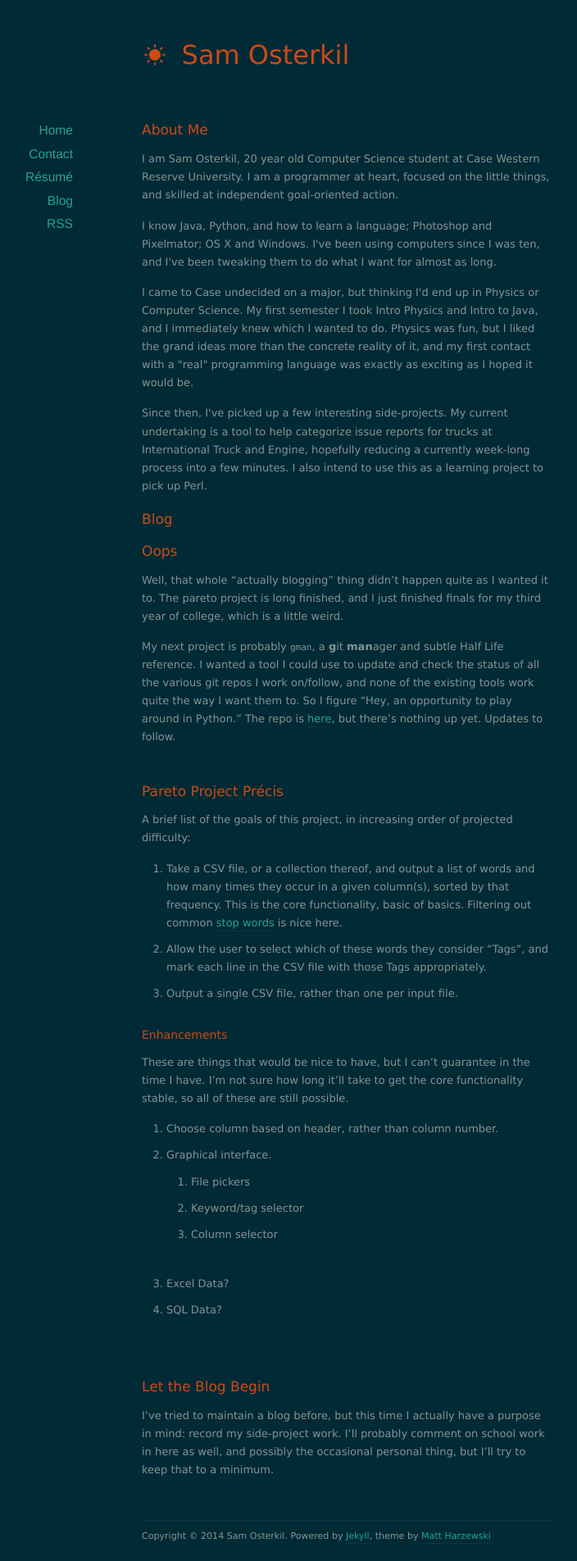
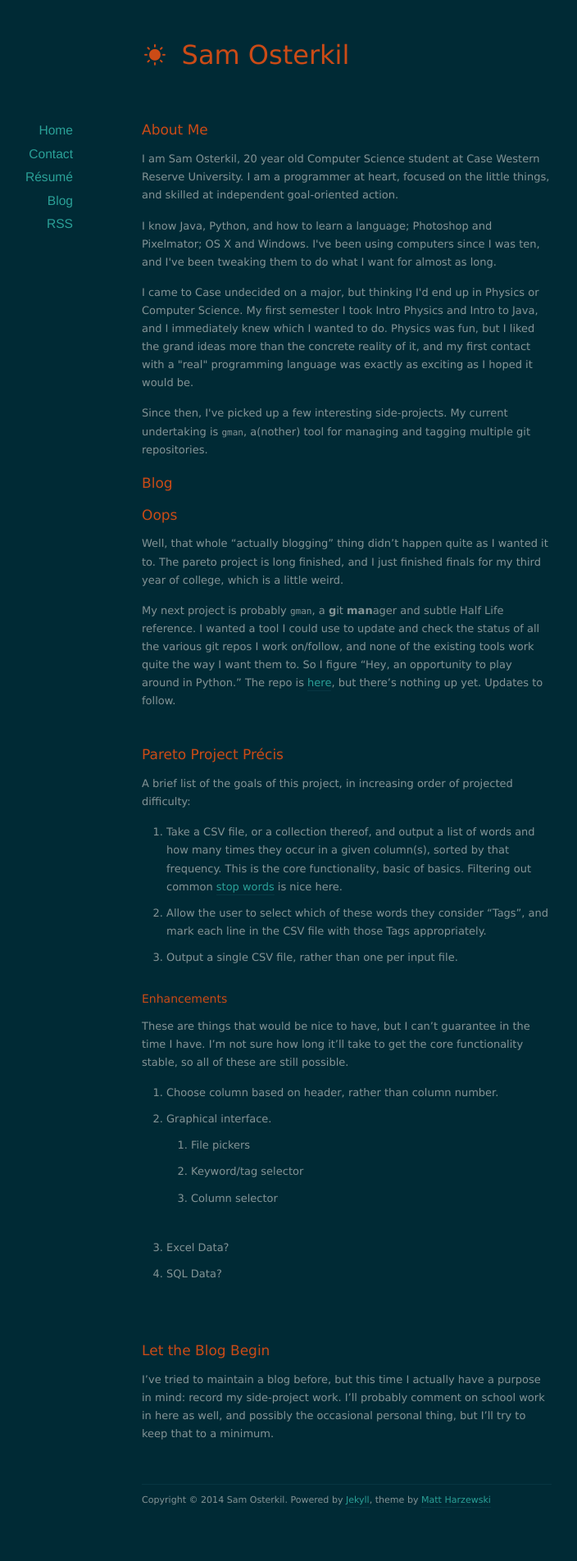
Before and after one commit to sposterkil/sposterkil.github.io, a Jekyll site: the page built from index.html, in a window 1280 px wide. Shown: the whole page at 82% size, without its empty margins (217-921 px from the left). Built offline with Jekyll 4.4.1, drawn with Linux system fonts in a browser that asks for light colours; nearby versions of some CDN libraries; the list of posts is cut into pages by our own code; after the commit the page ends 1860 px from its top, so only the background shows below that.

Commit message:
Updated homepage with new side project

```diff
--- a/index.html
+++ b/index.html
@@ -4,10 +4,10 @@ title: Sam Osterkil
 ---
 	<div>
 		<h1>About Me</h1>
-		<p>I am Sam Osterkil, 20 year old Computer Science student at Case Western Reserve University.  I am a programmer at heart, focused on the little things, and skilled at independent goal-oriented action.</p>
-		<p>I know Java, Python, and how to learn a language; Photoshop and Pixelmator; OS X and Windows.  I've been using computers since I was ten, and I've been tweaking them to do what I want for almost as long.</p>
-		<p>I came to Case undecided on a major, but thinking I'd end up in Physics or Computer Science.  My first semester I took Intro Physics and Intro to Java, and I immediately knew which I wanted to do.  Physics was fun, but I liked the grand ideas more than the concrete reality of it, and my first contact with a "real" programming language was exactly as exciting as I hoped it would be.</p>
-		<p>Since then, I've picked up a few interesting side-projects.  My current undertaking is a tool to help categorize issue reports for trucks at International Truck and Engine, hopefully reducing a currently week-long process into a few minutes.  I also intend to use this as a learning project to pick up Perl.</p>
+			<p>I am Sam Osterkil, 20 year old Computer Science student at Case Western Reserve University.  I am a programmer at heart, focused on the little things, and skilled at independent goal-oriented action.</p>
+			<p>I know Java, Python, and how to learn a language; Photoshop and Pixelmator; OS X and Windows.  I've been using computers since I was ten, and I've been tweaking them to do what I want for almost as long.</p>
+			<p>I came to Case undecided on a major, but thinking I'd end up in Physics or Computer Science.  My first semester I took Intro Physics and Intro to Java, and I immediately knew which I wanted to do.  Physics was fun, but I liked the grand ideas more than the concrete reality of it, and my first contact with a "real" programming language was exactly as exciting as I hoped it would be.</p>
+			<p>Since then, I've picked up a few interesting side-projects.  My current undertaking is <code>gman</code>, a(nother) tool for managing and tagging multiple git repositories.</p>
 	</div>
 	<div>
 		<h1>Blog</h1>
```
